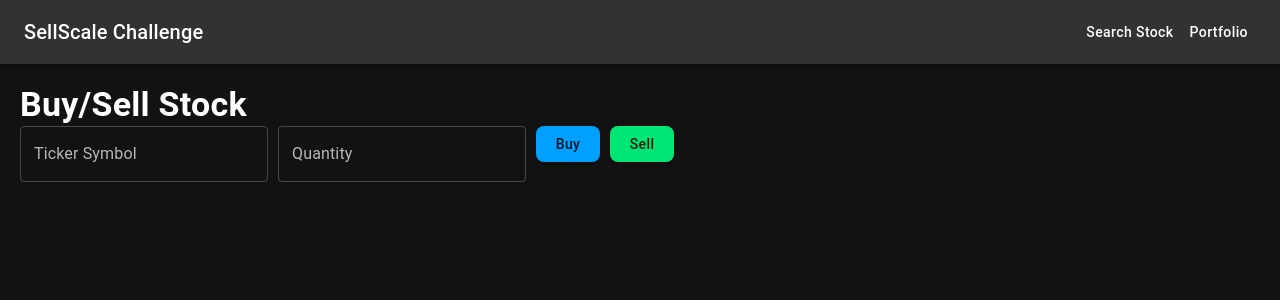
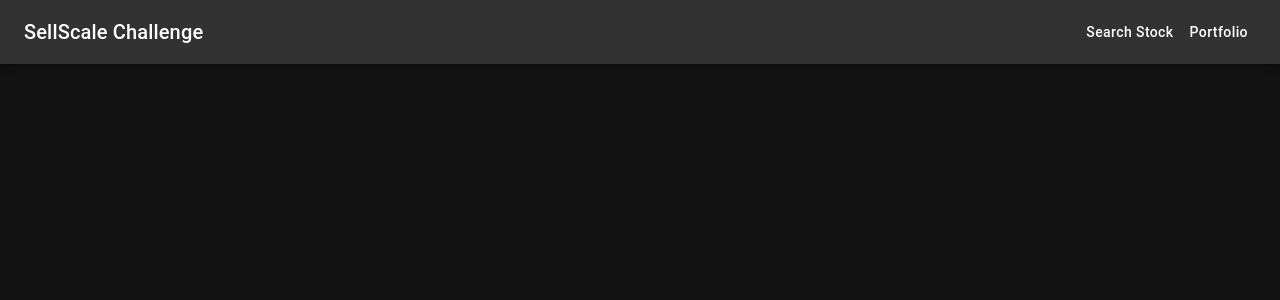
Before and after one commit to Matin-M/FinViewer, a React (Create React App) app in the folder frontend/: page /trade in a window 1280 px wide. Shown: the top 300 px of the page. Built offline with nearby package versions, Linux system fonts and the light colour scheme; no server answers.

Commit message:
Remove uneeded page

```diff
--- a/frontend/src/App.tsx
+++ b/frontend/src/App.tsx
@@ -3,7 +3,6 @@ import { BrowserRouter as Router, Route, Routes, Link } from 'react-router-dom';
 import { ThemeProvider } from '@mui/material/styles';
 import { CssBaseline, AppBar, Toolbar, Typography, Button } from '@mui/material';
 import SearchStock from './components/SearchStock';
-import BuySellStock from './components/BuySellStock';
 import Portfolio from './components/Portfolio';
 import theme from './theme';
 
@@ -27,7 +26,6 @@ const App: React.FC = () => {
         </AppBar>
         <Routes>
           <Route path="/" element={<SearchStock />} />
-          <Route path="/trade" element={<BuySellStock />} />
           <Route path="/portfolio" element={<Portfolio />} />
         </Routes>
       </Router>
--- a/frontend/src/components/BuySellStock.tsx
+++ /dev/null
@@ -1,52 +0,0 @@
-import React, { useState } from 'react';
-import axios from '../axiosConfig';
-import { TextField, Button, Typography } from '@mui/material';
-
-const BuySellStock: React.FC = () => {
-  const [ticker, setTicker] = useState('');
-  const [quantity, setQuantity] = useState<number | ''>('');
-
-  const handleTransaction = async (type: 'buy' | 'sell') => {
-    if (!ticker || !quantity) {
-      alert('Please enter a ticker and quantity.');
-      return;
-    }
-
-    try {
-      await axios.post(`/${type}`, { ticker, quantity: Number(quantity) });
-      alert(`Stock ${type} successful`);
-      setTicker('');
-      setQuantity('');
-    } catch (error) {
-      console.error(`Error during ${type}:`, error);
-      alert(`Failed to ${type} stock`);
-    }
-  };
-
-  return (
-    <div style={{ padding: '20px' }}>
-      <Typography variant="h4">Buy/Sell Stock</Typography>
-      <TextField
-        label="Ticker Symbol"
-        value={ticker}
-        onChange={(e) => setTicker(e.target.value.toUpperCase())}
-        style={{ marginRight: '10px' }}
-      />
-      <TextField
-        label="Quantity"
-        type="number"
-        value={quantity}
-        onChange={(e) => setQuantity(e.target.value ? Number(e.target.value) : '')}
-        style={{ marginRight: '10px' }}
-      />
-      <Button variant="contained" color="primary" onClick={() => handleTransaction('buy')}>
-        Buy
-      </Button>
-      <Button variant="contained" color="secondary" onClick={() => handleTransaction('sell')} style={{ marginLeft: '10px' }}>
-        Sell
-      </Button>
-    </div>
-  );
-};
-
-export default BuySellStock;
```
